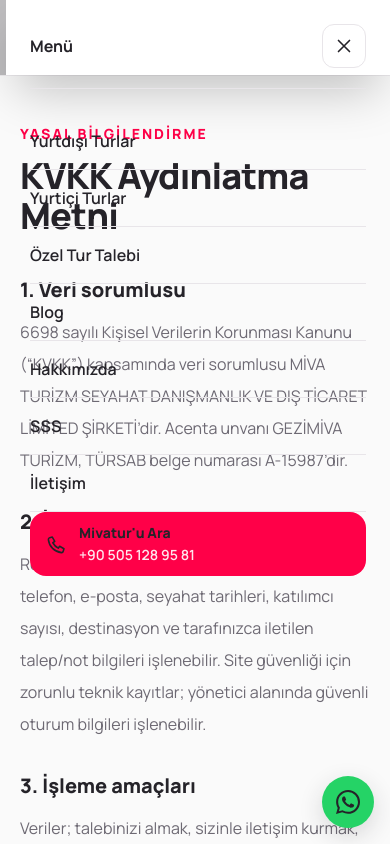
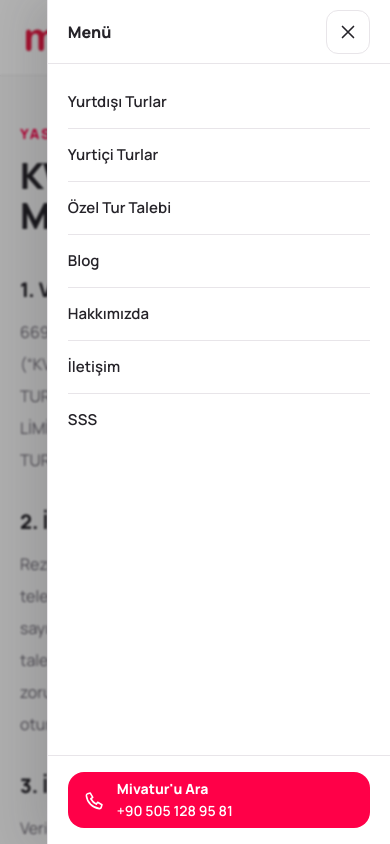
Before and after one commit to enes-demirel/mivaturwebsite, a Next.js app: page /kvkk-aydinlatma-metni in a window 390 px wide. Both pictures are taken after a click on the button "Menüyü aç". Shown: the top 844 px of the page. Built offline with nearby package versions, Linux system fonts and the light colour scheme.

Commit message:
Fix mobile menu and finalize public contact UI

```diff
--- a/src/components/layout/footer.tsx
+++ b/src/components/layout/footer.tsx
@@ -3,6 +3,7 @@ import Link from "next/link";
 import { Container } from "@/components/ui/container";
 import { Logo } from "@/components/layout/logo";
 import { siteConfig } from "@/data/site-config";
+import { legalConfig } from "@/data/legal-config";
 
 const quickLinks = [
   { label: "Yurtdışı Turlar", href: "/yurtdisi-turlari" },
@@ -37,7 +38,7 @@ export function Footer() {
         </FooterGroup>
 
         <FooterGroup title="İletişim">
-          <li className="text-sm leading-6 text-muted">Akabe Mah., Yeniceler Cad., MyOffice Plaza A3/302, Karatay / Konya</li>
+          <li className="text-sm leading-6 text-muted">{legalConfig.address}</li>
           <li>
             <a className="text-sm text-muted transition-colors hover:text-brand" href={`tel:${siteConfig.phone}`}>
               {siteConfig.phoneDisplay}
--- a/src/components/layout/header.tsx
+++ b/src/components/layout/header.tsx
@@ -25,7 +25,7 @@ export function Header() {
             ))}
           </ul>
         </nav>
-        <a href={`tel:${siteConfig.phone}`} aria-label={`Mivatur'u ara: ${siteConfig.phoneDisplay}`} className="hidden h-11 shrink-0 items-center gap-2.5 justify-self-end rounded-md bg-brand px-4 text-[13px] font-extrabold whitespace-nowrap text-white transition-colors hover:bg-[var(--color-brand-hover)] focus-visible:outline-3 focus-visible:outline-offset-2 focus-visible:outline-brand xl:inline-flex min-[1400px]:text-sm"><PhoneIcon /><span>{siteConfig.phoneDisplay}</span></a>
+        <a href={`tel:${siteConfig.phone}`} aria-label={`Mivatur'u ara: ${siteConfig.phoneDisplay}`} className="hidden h-11 shrink-0 items-center gap-2.5 justify-self-end rounded-md bg-brand px-4 text-[13px] font-extrabold whitespace-nowrap text-white transition-colors hover:bg-[var(--color-brand-hover)] hover:text-white focus-visible:text-white focus-visible:outline-3 focus-visible:outline-offset-2 focus-visible:outline-brand xl:inline-flex min-[1400px]:text-sm"><PhoneIcon /><span className="text-white">{siteConfig.phoneDisplay}</span></a>
         <MobileMenu items={navigationItems} />
       </Container>
     </header>
--- a/src/components/layout/mobile-menu.tsx
+++ b/src/components/layout/mobile-menu.tsx
@@ -1,7 +1,9 @@
 "use client";
 
 import Link from "next/link";
+import { usePathname } from "next/navigation";
 import { useEffect, useRef, useState } from "react";
+import { createPortal } from "react-dom";
 
 import type { NavigationItem } from "@/types/navigation";
 import { siteConfig } from "@/data/site-config";
@@ -15,8 +17,10 @@ const focusableSelector =
 
 export function MobileMenu({ items }: MobileMenuProps) {
   const [isOpen, setIsOpen] = useState(false);
+  const pathname = usePathname();
   const triggerRef = useRef<HTMLButtonElement>(null);
   const dialogRef = useRef<HTMLDivElement>(null);
+  const previousPathnameRef = useRef(pathname);
 
   function closeMenu({ restoreFocus = true } = {}) {
     setIsOpen(false);
@@ -24,6 +28,13 @@ export function MobileMenu({ items }: MobileMenuProps) {
       window.requestAnimationFrame(() => triggerRef.current?.focus());
     }
   }
+
+  useEffect(() => {
+    if (previousPathnameRef.current !== pathname) {
+      previousPathnameRef.current = pathname;
+      setIsOpen(false);
+    }
+  }, [pathname]);
 
   useEffect(() => {
     if (!isOpen) return;
@@ -79,11 +90,11 @@ export function MobileMenu({ items }: MobileMenuProps) {
         <MenuIcon />
       </button>
 
-      {isOpen && (
-        <div className="fixed inset-0 z-50" role="presentation">
+      {isOpen && createPortal(
+        <>
           <button
             type="button"
-            className="absolute inset-0 bg-text/30 backdrop-blur-[2px]"
+            className="fixed inset-0 z-[80] cursor-default bg-black/30 backdrop-blur-[1px]"
             aria-label="Menüyü kapat"
             onClick={() => closeMenu()}
           />
@@ -93,26 +104,26 @@ export function MobileMenu({ items }: MobileMenuProps) {
             role="dialog"
             aria-modal="true"
             aria-label="Mobil navigasyon"
-            className="absolute inset-y-0 right-0 flex w-full max-w-sm flex-col bg-surface p-6 shadow-2xl"
+            className="fixed inset-y-0 right-0 z-[90] flex w-[min(88vw,390px)] max-w-full flex-col overflow-hidden border-l border-border bg-surface shadow-[-16px_0_40px_rgb(37_35_41_/_0.14)]"
           >
-            <div className="flex items-center justify-between border-b border-border pb-5">
-              <span className="text-base font-bold">Menü</span>
+            <div className="flex min-h-16 shrink-0 items-center justify-between gap-4 border-b border-border px-5 sm:px-6">
+              <span className="text-base font-extrabold text-text">Menü</span>
               <button
                 type="button"
-                className="inline-flex size-11 items-center justify-center rounded-md border border-border transition-colors hover:border-brand hover:text-brand"
+                className="inline-flex size-11 shrink-0 items-center justify-center rounded-md border border-border text-text outline-none transition-colors hover:border-brand hover:text-brand focus-visible:ring-3 focus-visible:ring-brand/20"
                 aria-label="Menüyü kapat"
                 onClick={() => closeMenu()}
               >
                 <CloseIcon />
               </button>
             </div>
-            <nav aria-label="Mobil ana navigasyon" className="mt-6">
-              <ul className="flex flex-col">
+            <nav aria-label="Mobil ana navigasyon" className="min-h-0 flex-1 overflow-y-auto overscroll-contain px-5 py-3 sm:px-6">
+              <ul className="flex flex-col divide-y divide-border">
                 {items.map((item) => (
                   <li key={item.href}>
                     <Link
                       href={item.href}
-                      className="block border-b border-border py-4 text-base font-semibold transition-colors hover:text-brand"
+                      className="flex min-h-13 w-full items-center py-3 text-[0.9375rem] font-semibold text-text outline-none transition-colors hover:text-brand focus-visible:text-brand"
                       onClick={() => closeMenu({ restoreFocus: false })}
                     >
                       {item.label}
@@ -121,15 +132,16 @@ export function MobileMenu({ items }: MobileMenuProps) {
                 ))}
               </ul>
             </nav>
-            <a href={`tel:${siteConfig.phone}`} aria-label={`Mivatur'u ara: ${siteConfig.phoneDisplay}`} className="mt-auto flex min-h-16 items-center gap-3 rounded-lg bg-brand px-4 text-white transition-colors hover:bg-[var(--color-brand-hover)] focus-visible:outline-3 focus-visible:outline-offset-2 focus-visible:outline-brand"><PhoneIcon /><span><span className="block text-sm font-extrabold">Mivatur&apos;u Ara</span><span className="mt-0.5 block text-sm font-semibold text-white/90">{siteConfig.phoneDisplay}</span></span></a>
+            <div className="shrink-0 border-t border-border px-5 pt-4 pb-[max(1rem,env(safe-area-inset-bottom))] sm:px-6"><a href={`tel:${siteConfig.phone}`} aria-label={`Mivatur'u ara: ${siteConfig.phoneDisplay}`} className="flex min-h-14 w-full items-center gap-3 rounded-lg bg-brand px-4 text-white outline-none transition-colors hover:bg-[var(--color-brand-hover)] hover:text-white focus-visible:text-white focus-visible:ring-3 focus-visible:ring-brand/25 focus-visible:ring-offset-2"><PhoneIcon /><span className="min-w-0 text-white"><span className="block text-sm font-extrabold text-white">Mivatur&apos;u Ara</span><span className="mt-0.5 block text-sm font-semibold text-white">{siteConfig.phoneDisplay}</span></span></a></div>
           </div>
-        </div>
+        </>,
+        document.body,
       )}
     </div>
   );
 }
 
-function PhoneIcon() { return <svg viewBox="0 0 24 24" width="21" height="21" fill="none" stroke="currentColor" strokeWidth="1.8" strokeLinecap="round" strokeLinejoin="round" aria-hidden="true"><path d="M7.2 3.5 10 8.4 7.8 10a15.5 15.5 0 0 0 6.2 6.2l1.6-2.2 4.9 2.8-.8 3a2 2 0 0 1-2.1 1.5C9.7 20.4 3.6 14.3 2.7 6.4a2 2 0 0 1 1.5-2.1l3-.8Z" /></svg>; }
+function PhoneIcon() { return <svg viewBox="0 0 24 24" width="21" height="21" fill="none" stroke="currentColor" strokeWidth="1.8" strokeLinecap="round" strokeLinejoin="round" aria-hidden="true" className="shrink-0 text-white"><path d="M7.2 3.5 10 8.4 7.8 10a15.5 15.5 0 0 0 6.2 6.2l1.6-2.2 4.9 2.8-.8 3a2 2 0 0 1-2.1 1.5C9.7 20.4 3.6 14.3 2.7 6.4a2 2 0 0 1 1.5-2.1l3-.8Z" /></svg>; }
 
 function MenuIcon() {
   return (
--- a/src/data/legal-config.ts
+++ b/src/data/legal-config.ts
@@ -4,7 +4,7 @@ export const legalConfig = {
   companyName: "MİVA TURİZM SEYAHAT DANIŞMANLIK VE DIŞ TİCARET LİMİTED ŞİRKETİ",
   agencyName: "GEZİMİVA TURİZM",
   tursabNumber: "A-15987",
-  address: "Akabe Mahallesi, Yeniceler Caddesi, MyOffice Plaza A3/302, Karatay / Konya",
+  address: "Meram / Konya",
   phone: siteConfig.phoneDisplay,
   phoneHref: siteConfig.phone,
   email: "info@mivatur.com",
--- a/src/data/navigation.ts
+++ b/src/data/navigation.ts
@@ -6,6 +6,6 @@ export const navigationItems = [
   { label: "Özel Tur Talebi", href: "/ozel-tur-talebi" },
   { label: "Blog", href: "/blog" },
   { label: "Hakkımızda", href: "/hakkimizda" },
+  { label: "İletişim", href: "/iletisim" },
   { label: "SSS", href: "/sikca-sorulan-sorular" },
-  { label: "İletişim", href: "/iletisim" },
 ] as const satisfies readonly NavigationItem[];
```
